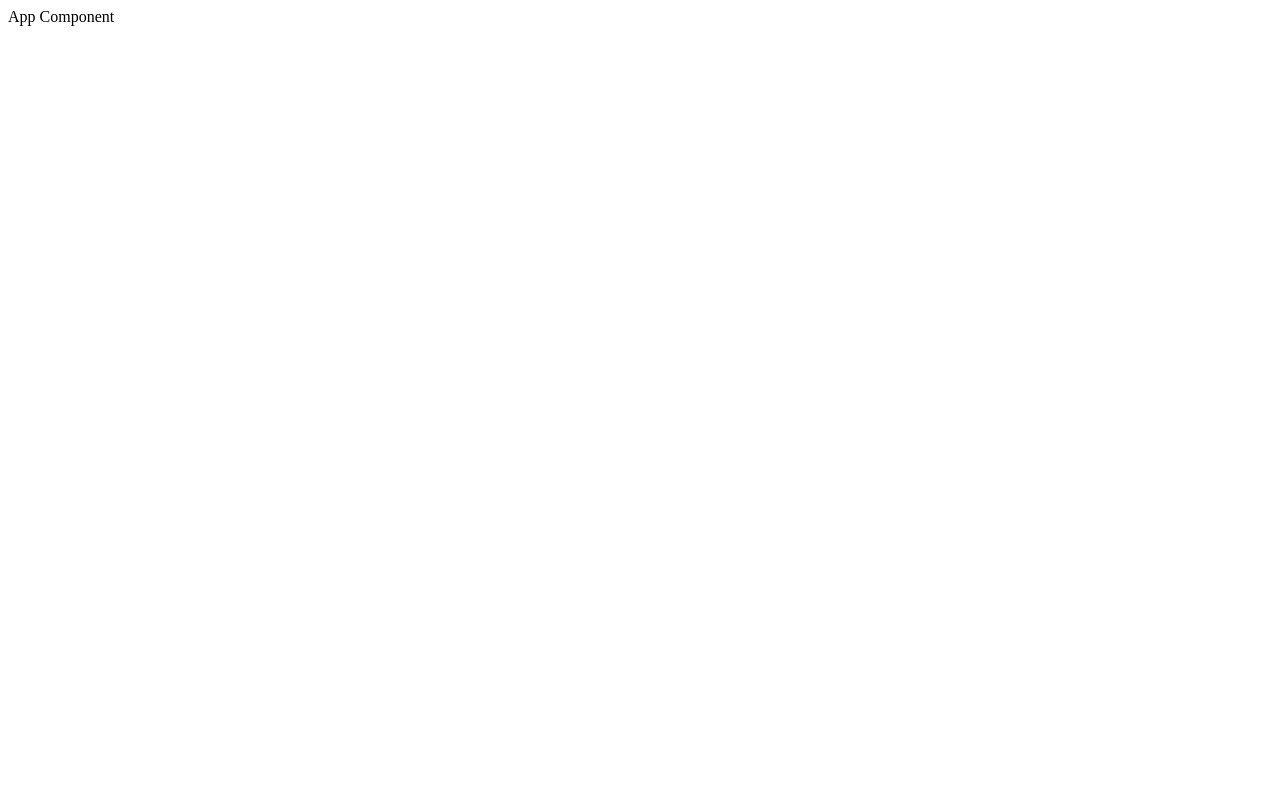
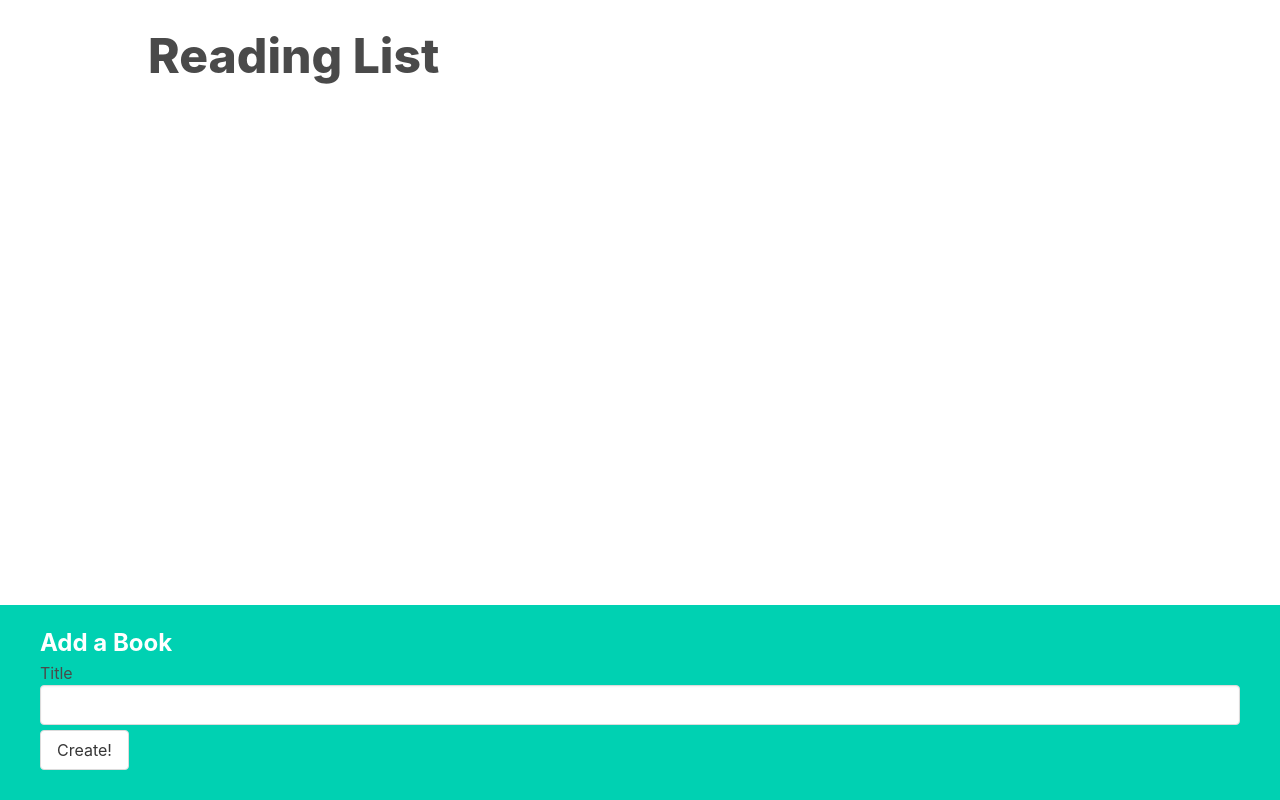
Before and after one commit to naseeraslam/my-first-react-app, a React (Create React App) app: page / in a window 1280 px wide. Built offline with nearby package versions, Linux system fonts and the light colour scheme.

Commit message:
State map filter array object update with copy method

```diff
--- a/src/App.jsx
+++ b/src/App.jsx
@@ -1,8 +1,48 @@
 import React, { useState } from "react";
+import BookCreate from "./components/BookCreate";
+import BookList from "./components/BookList";
 
 function App() {
   const [books, setBooks] = useState([]);
-  return <div>App Component</div>;
+
+  const editBookById = (id, newTitle) => {
+    const updatedBooks = books.map((book) => {
+      if (book.id === id) {
+        return { ...book, title: newTitle };
+      }
+
+      return book;
+    });
+
+    setBooks(updatedBooks);
+  };
+
+  const deleteBookById = (id) => {
+    const updatedBooks = books.filter((book) => {
+      return book.id !== id;
+    });
+
+    setBooks(updatedBooks);
+  };
+
+  const createBook = (title) => {
+    const updatedBooks = [
+      ...books,
+      {
+        id: Math.round(Math.random() * 9999),
+        title,
+      },
+    ];
+    setBooks(updatedBooks);
+  };
+
+  return (
+    <div className="app">
+      <h1>Reading List</h1>
+      <BookList onEdit={editBookById} books={books} onDelete={deleteBookById} />
+      <BookCreate onCreate={createBook} />
+    </div>
+  );
 }
 
 export default App;
--- a/src/components/BookCreate.jsx
+++ b/src/components/BookCreate.jsx
@@ -1,7 +1,28 @@
-import React from "react";
+import { useState } from 'react';
 
-function BookCreate() {
-  return <div>BookCreate Component</div>;
+function BookCreate({ onCreate }) {
+  const [title, setTitle] = useState('');
+
+  const handleChange = (event) => {
+    setTitle(event.target.value);
+  };
+
+  const handleSubmit = (event) => {
+    event.preventDefault();
+    onCreate(title);
+    setTitle('');
+  };
+
+  return (
+    <div className="book-create">
+      <h3>Add a Book</h3>
+      <form onSubmit={handleSubmit}>
+        <label>Title</label>
+        <input className="input" value={title} onChange={handleChange} />
+        <button className="button">Create!</button>
+      </form>
+    </div>
+  );
 }
 
 export default BookCreate;
--- a/src/components/BookEdit.jsx
+++ b/src/components/BookEdit.jsx
@@ -1,7 +1,25 @@
-import React from "react";
+import { useState } from 'react';
 
-function BookEdit() {
-  return <div>BookEdit Component</div>;
+function BookEdit({ book, onSubmit }) {
+  const [title, setTitle] = useState(book.title);
+
+  const handleChange = (event) => {
+    setTitle(event.target.value);
+  };
+
+  const handleSubmit = (event) => {
+    event.preventDefault();
+
+    onSubmit(book.id, title);
+  };
+
+  return (
+    <form onSubmit={handleSubmit} className="book-edit">
+      <label>Title</label>
+      <input className="input" value={title} onChange={handleChange} />
+      <button className="button is-primary">Save</button>
+    </form>
+  );
 }
 
 export default BookEdit;
--- a/src/components/BookList.jsx
+++ b/src/components/BookList.jsx
@@ -1,7 +1,13 @@
-import React from "react";
+import BookShow from './BookShow';
 
-function BookList() {
-  return <div>BookList Component</div>;
+function BookList({ books, onDelete, onEdit }) {
+  const renderedBooks = books.map((book) => {
+    return (
+      <BookShow onEdit={onEdit} onDelete={onDelete} key={book.id} book={book} />
+    );
+  });
+
+  return <div className="book-list">{renderedBooks}</div>;
 }
 
 export default BookList;
--- a/src/components/BookShow.jsx
+++ b/src/components/BookShow.jsx
@@ -1,7 +1,41 @@
-import React from "react";
+import { useState } from "react";
+import BookEdit from "./BookEdit";
 
-function BookShow() {
-  return <div>BookShow Component</div>;
+function BookShow({ book, onDelete, onEdit }) {
+  const [showEdit, setShowEdit] = useState(false);
+
+  const handleDeleteClick = () => {
+    onDelete(book.id);
+  };
+
+  const handleEditClick = () => {
+    setShowEdit(!showEdit);
+  };
+
+  const handleSubmit = (id, newTitle) => {
+    setShowEdit(false);
+    onEdit(id, newTitle);
+  };
+
+  let content = <h3>{book.title}</h3>;
+  if (showEdit) {
+    content = <BookEdit onSubmit={handleSubmit} book={book} />;
+  }
+
+  return (
+    <div className="book-show">
+      <img src={`https://picsum.photos/seed/${book.id}/300/200`} alt="Books" />
+      <div>{content}</div>
+      <div className="actions">
+        <button className="edit" onClick={handleEditClick}>
+          Edit
+        </button>
+        <button className="delete" onClick={handleDeleteClick}>
+          Delete
+        </button>
+      </div>
+    </div>
+  );
 }
 
 export default BookShow;
--- a/src/index.jsx
+++ b/src/index.jsx
@@ -1,6 +1,7 @@
 import React from "react";
 import ReactDOM from "react-dom/client";
 import App from "./App";
+import "./index.css";
 
 const el = document.getElementById("root");
 const root = ReactDOM.createRoot(el);
```
